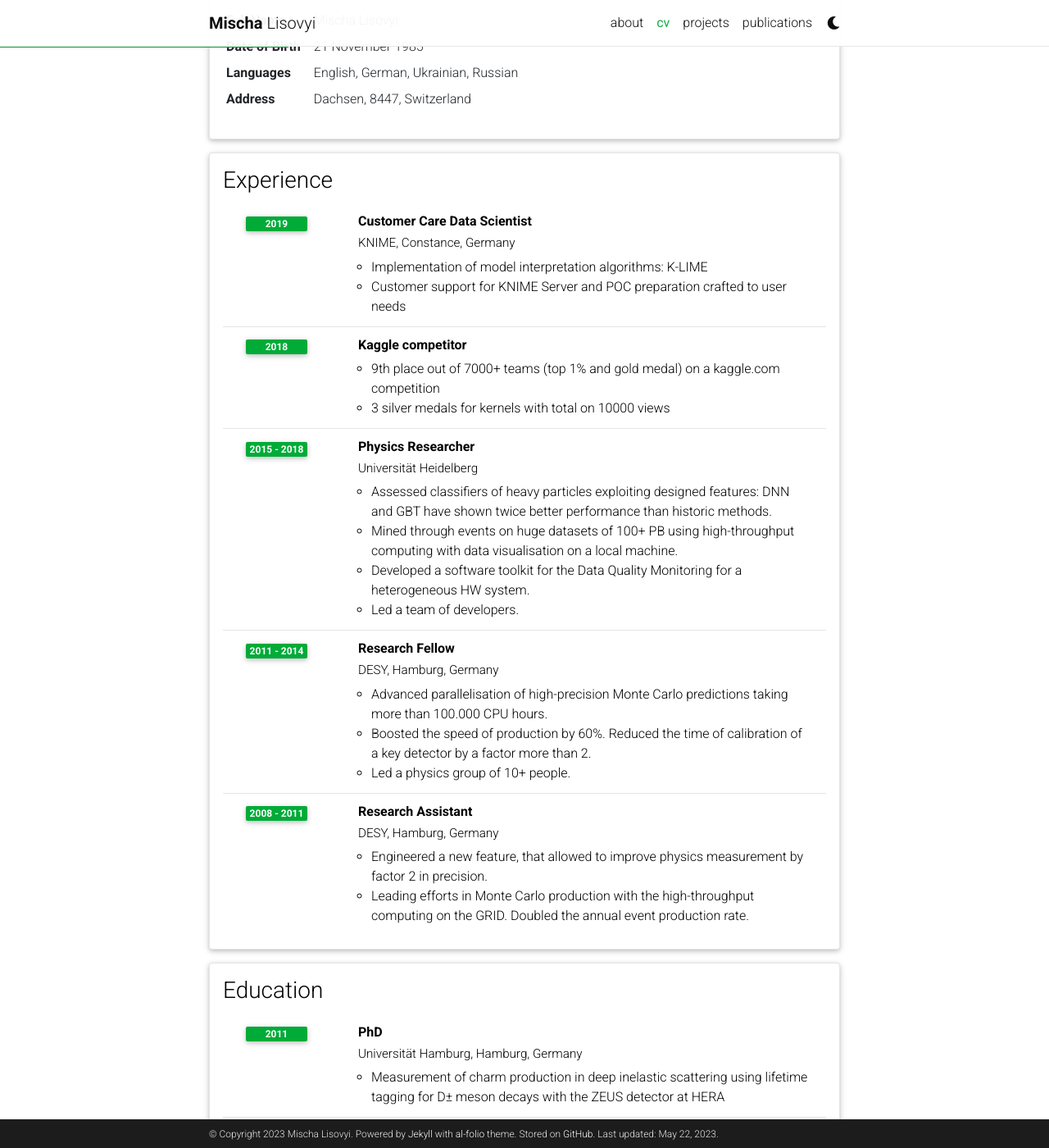
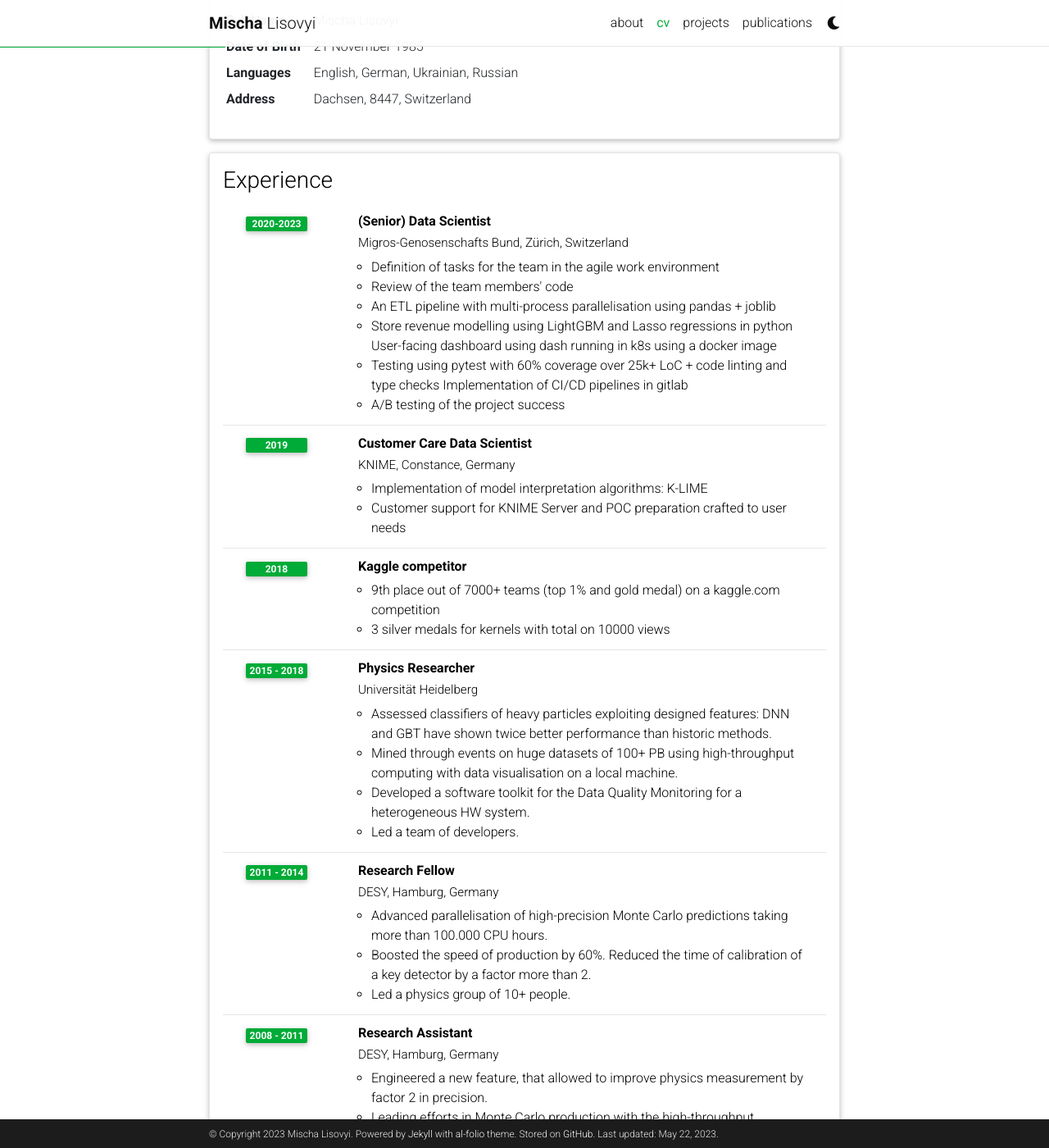
Before and after one commit to mlisovyi/mlisovyi.github.io, a Jekyll site: the page built from _pages/cv.md, in a window 1280 px wide and 1400 px high, scrolled down 239 px. Shown: the whole window at 82% size. Built offline with Jekyll 4.4.1, drawn with Linux system fonts in a browser that asks for light colours; comment, search, counter and statistics services are not loaded; a style sheet for code colours, icons or effects is not loaded; some of the changed text lies outside the part shown.

Commit message:
add Migros job and try cross-link

```diff
--- a/_data/cv.yml
+++ b/_data/cv.yml
@@ -13,6 +13,17 @@
 - title: Experience
   type: time_table
   contents:
+    - title: (Senior) Data Scientist
+      institution: Migros-Genosenschafts Bund, Zürich, Switzerland
+      year: 2020-2023
+      description:
+        - Definition of tasks for the team in the agile work environment
+        - Review of the team members' code
+        - An ETL pipeline with multi-process parallelisation using pandas + joblib
+        - Store revenue modelling using LightGBM and Lasso regressions in python User-facing dashboard using dash running in k8s using a docker image
+        - Testing using pytest with 60% coverage over 25k+ LoC + code linting and type checks Implementation of CI/CD pipelines in gitlab
+        - A/B testing of the project success
+
     - title: Customer Care Data Scientist
       institution: KNIME, Constance, Germany
       year: 2019
@@ -63,11 +74,9 @@
       year: 2008
 
 - title: Open Source Projects
-  type: time_table
+  type: list
   contents:
-    - title: <a href="https://github.com/alshedivat/al-folio">al-folio</a>
-      year: 2015-now
-      description: A beautiful, simple, clean, and responsive Jekyll theme for academics.
+    - see [projects/](../projects/)
 
 - title: Hobbies
   type: list
```
